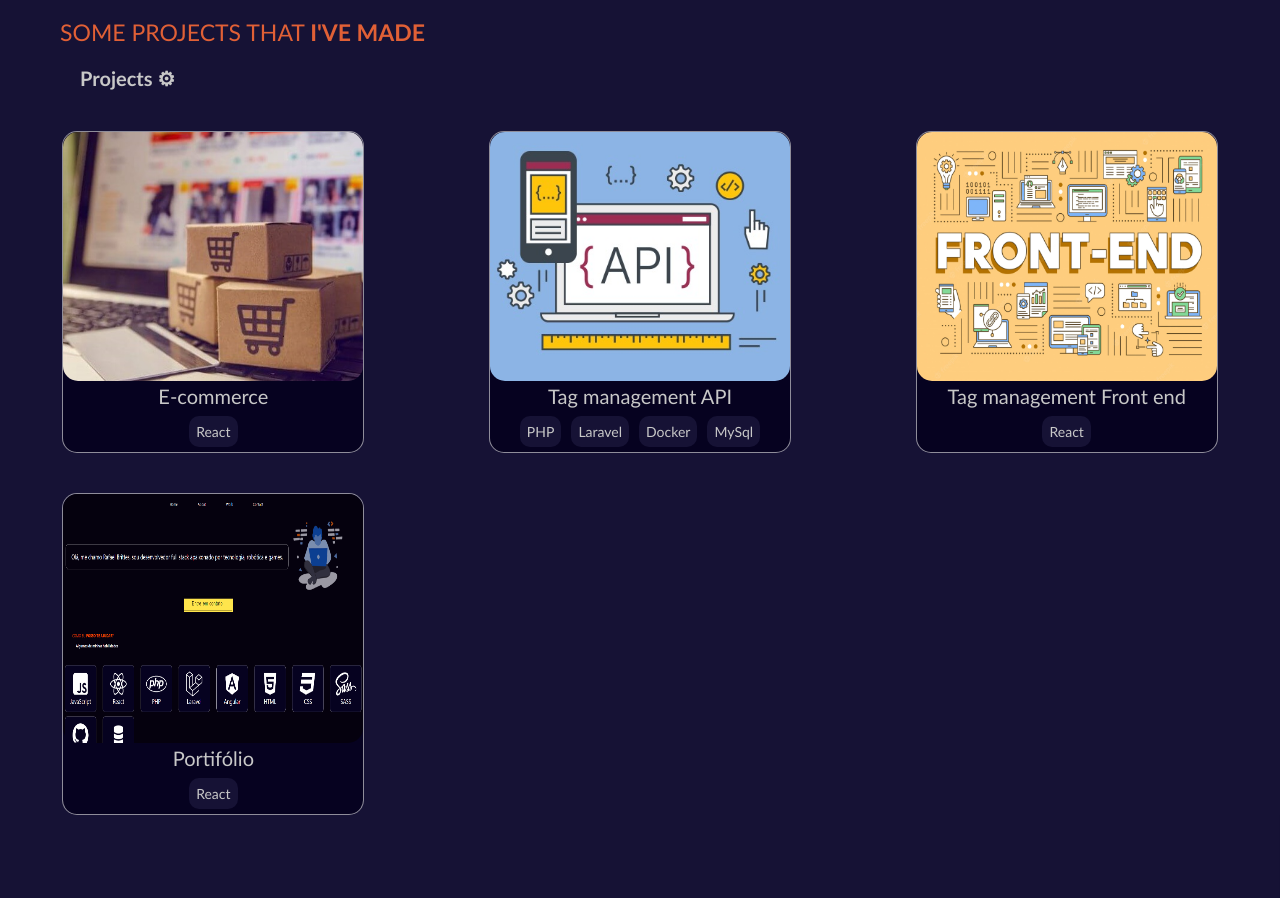
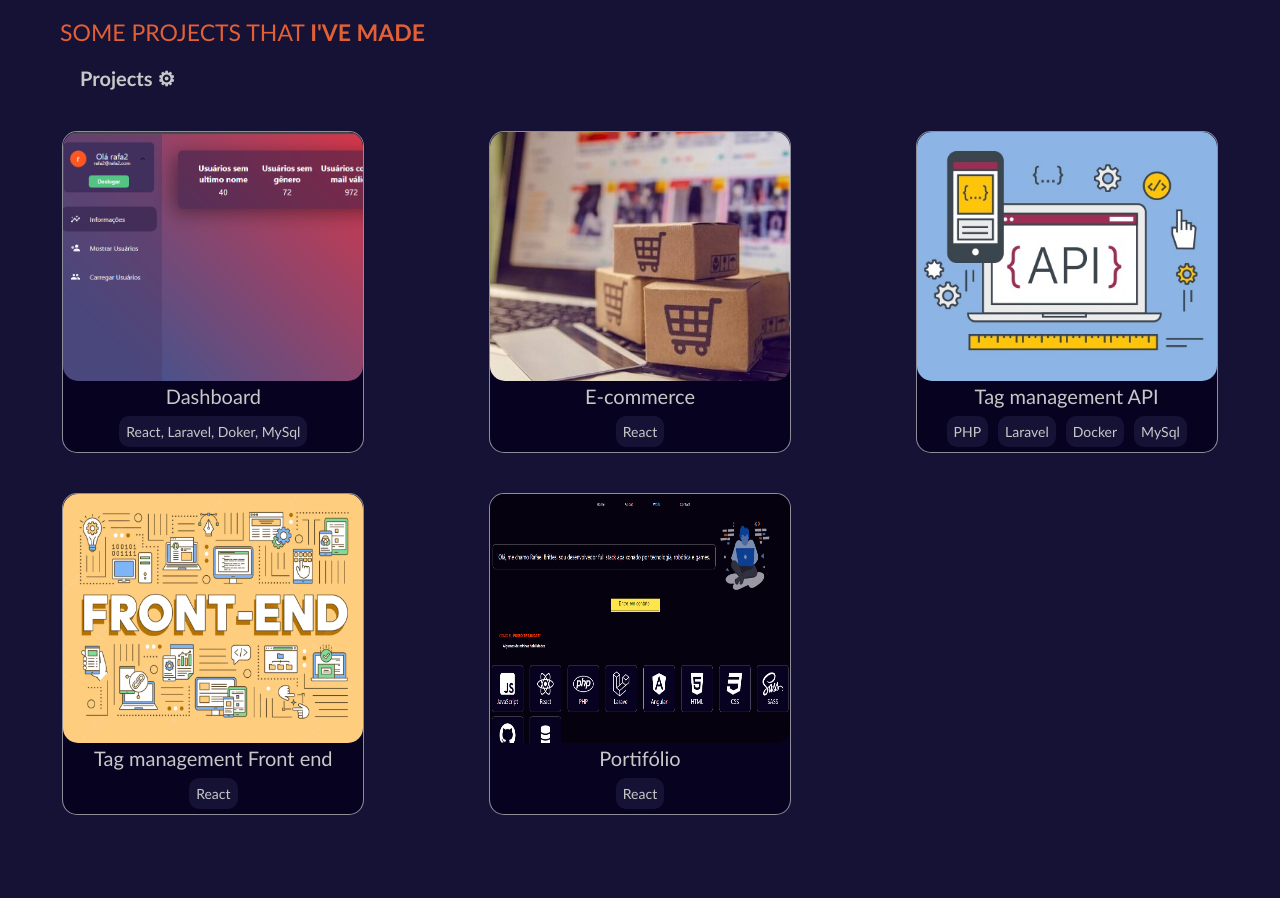
Before and after one commit to RafaelBrittes/RafaelBrittes.github.io, a React (Create React App) app: page / in a window 1280 px wide. Shown: the part 1480-2378 px from the top of the page. Built offline with nearby package versions, Linux system fonts and the light colour scheme.

Commit message:
added dashboard project

```diff
--- a/src/components/home/home.component.jsx
+++ b/src/components/home/home.component.jsx
@@ -16,6 +16,7 @@ import ecommerce from "../../assets/ecommerce.PNG";
 import tagApi from "../../assets/tag api.PNG";
 import tagFront from "../../assets/tag front.PNG";
 import portifolio from "../../assets/portifolio.PNG";
+import dashboard from "../../assets/dashboard.PNG";
 import Contact from "../contact/contact.component";
 import footerWave from "../../assets/wave-haikei.svg";
 
@@ -36,27 +37,34 @@ function Home() {
   const projects = [
     {
       id: 1,
+      img: dashboard,
+      name: "Dashboard",
+      tags: ["React, Laravel, Doker, MySql"],
+      href: "https://github.com/RafaelBrittes/Dashboard-Front",
+    },
+    {
+      id: 2,
       img: ecommerce,
       name: "E-commerce",
       tags: ["React"],
       href: "https://github.com/RafaelBrittes/E-commerce-with-React",
     },
     {
-      id: 2,
+      id: 3,
       img: tagApi,
       name: "Tag management API",
       tags: ["PHP", "Laravel", "Docker", "MySql"],
       href: "https://github.com/RafaelBrittes/Product-management",
     },
     {
-      id: 3,
+      id: 4,
       img: tagFront,
       name: "Tag management Front end",
       tags: ["React"],
       href: "https://github.com/RafaelBrittes/Product-management-front",
     },
     {
-      id: 4,
+      id: 5,
       img: portifolio,
       name: "Portifólio",
       tags: ["React"],
```
Also changed, not shown: src/assets/dashboard.PNG (added).
